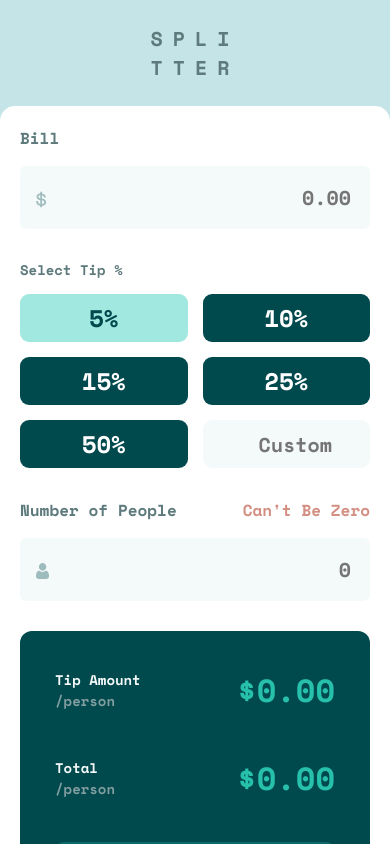
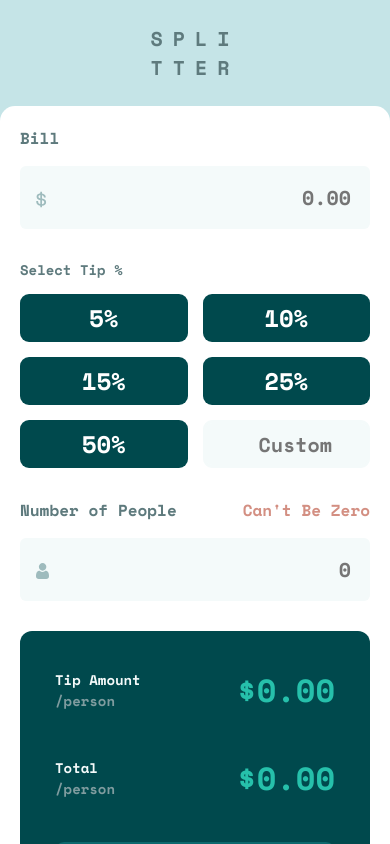
Before and after one commit to vic-samoylik-999/tip-splitter-react, a React (Vite) app: page / in a window 390 px wide. In both pictures the pointer is over the button "5%". Shown: the top 844 px of the page. Built offline with nearby package versions, Linux system fonts and the light colour scheme.

Commit message:
feat: responsive hover states

```diff
--- a/src/scss/components/_button-component.scss
+++ b/src/scss/components/_button-component.scss
@@ -28,5 +28,9 @@ button {
         color: var(--very-dark-cyan);
         background-color: var(--bright-cyan);
         transition: .3s ease;
+        @media (hover: none) {
+            color: white;
+            background-color: var(--very-dark-cyan);
+        }
     }
 }
--- a/src/scss/components/_footer.scss
+++ b/src/scss/components/_footer.scss
@@ -31,6 +31,9 @@
         &:hover {
             color: var(--strong-cyan);
             transition: .3s ease;
+            @media (hover: none) {
+                color: inherit;
+            }
         }
     }
 }
--- a/src/scss/main.scss
+++ b/src/scss/main.scss
@@ -106,6 +106,10 @@ button.reset {
         color: var(--very-dark-cyan);
         background-color: var(--bright-cyan);
         transition: .3s ease;
+        @media (hover: none) {
+            color: inherit;
+            background-color: hsl(183, 79%, 24%);
+        }
     }
     &-active {
         color: var(--very-dark-cyan);
```
